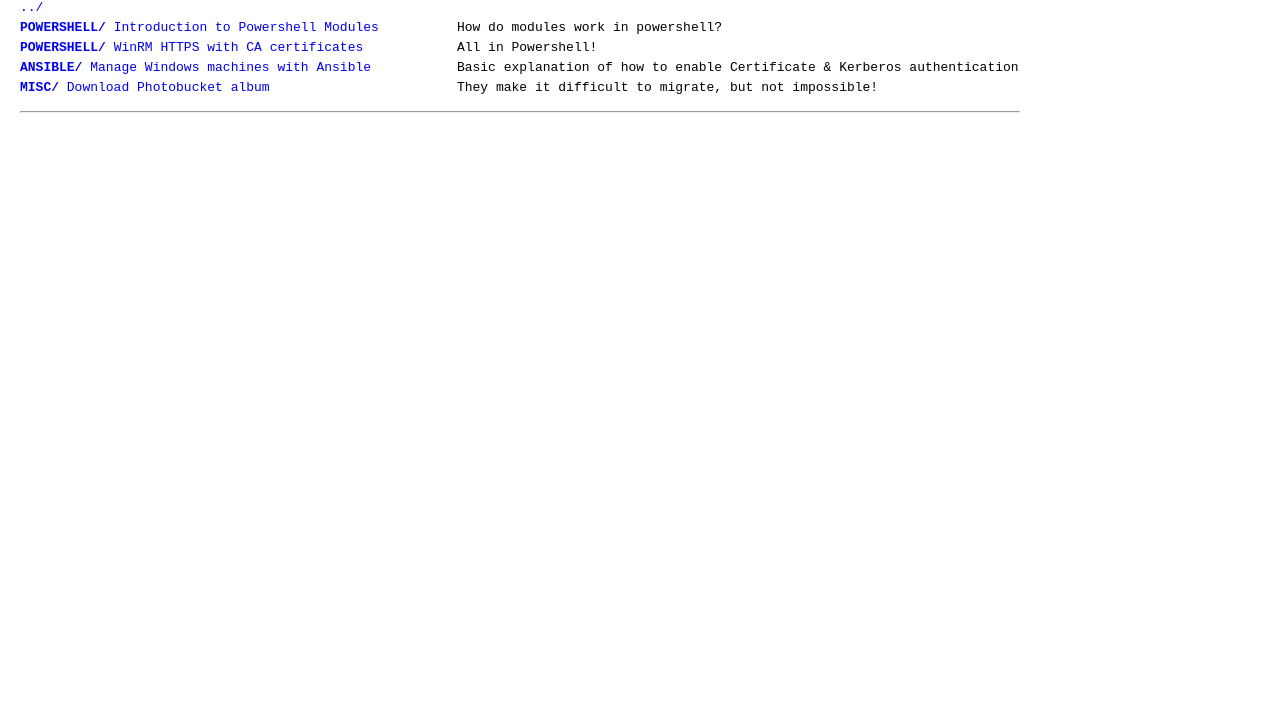
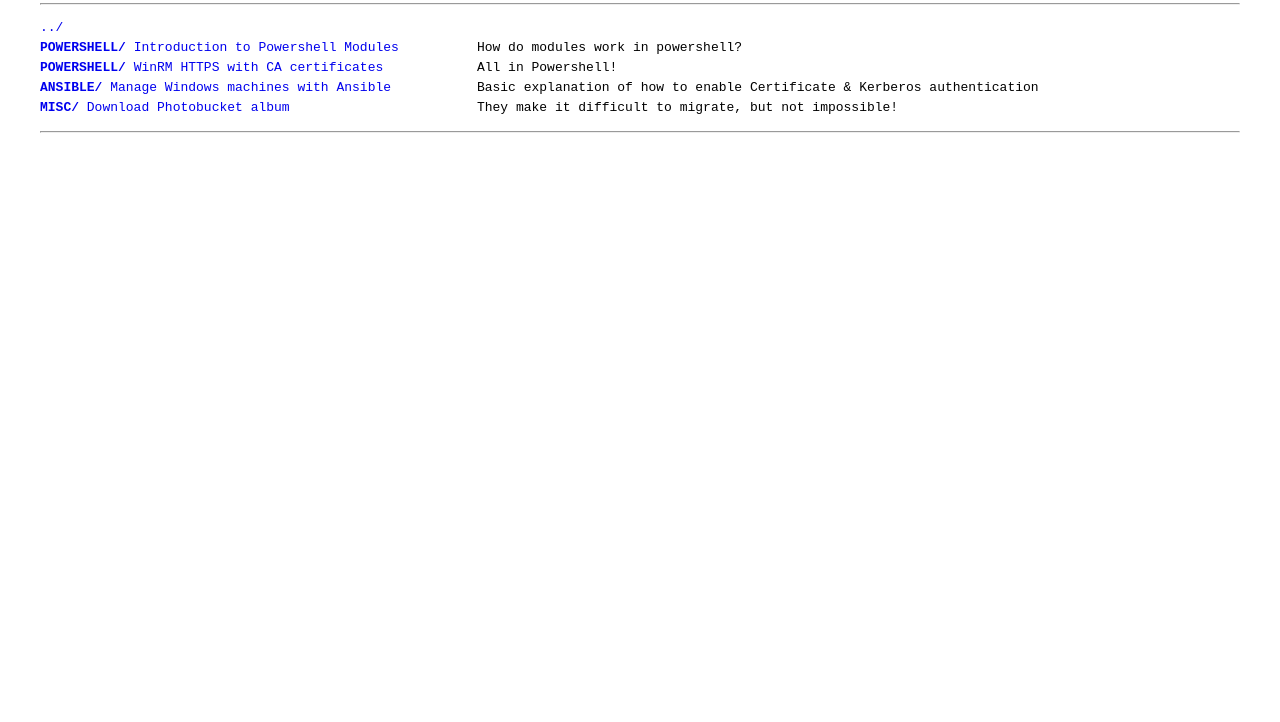
Before and after one commit to dwrolvink/dwrolvink.com2, a plain HTML site: page write_ups.html in a window 1280 px wide. Shown: the part 78-800 px from the top of the page. Drawn offline with Linux system fonts and the light colour scheme.

Commit message:
moved some files over

```diff
--- a/write_ups.html
+++ b/write_ups.html
@@ -2,8 +2,7 @@
 <head><title>Index of dwrolvink.com/write-ups</title></head>
 <style>
     body {
-        max-width: 1000px;
-        margin: 20px;
+        margin: 40px;
         line-height: 20px;
     }
     em {
```
